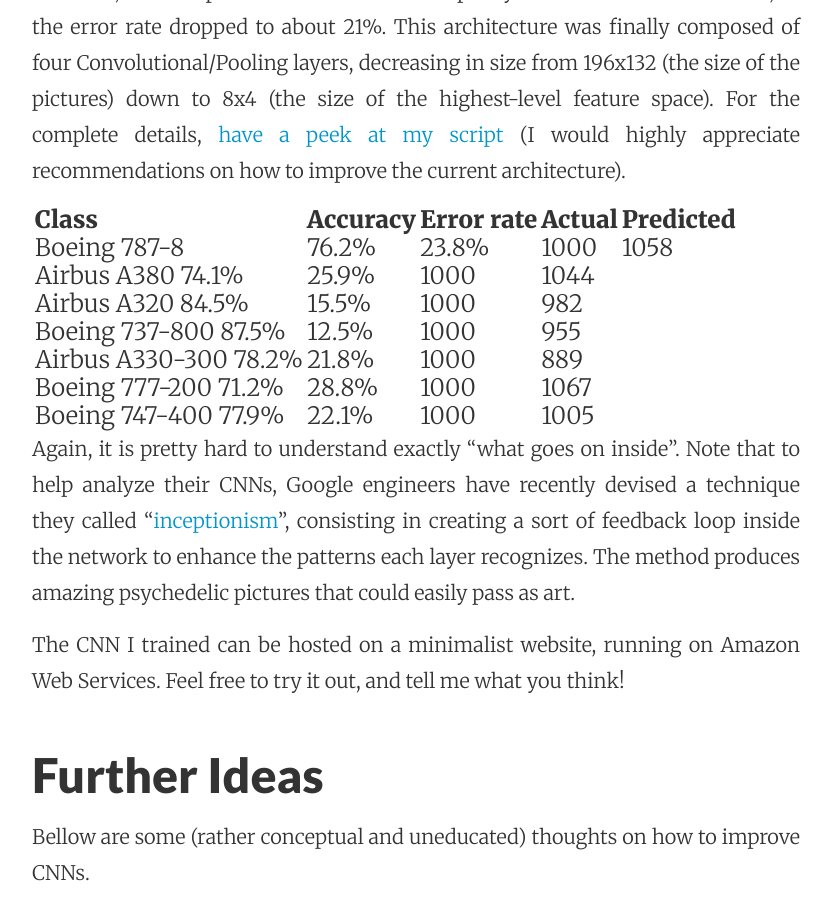
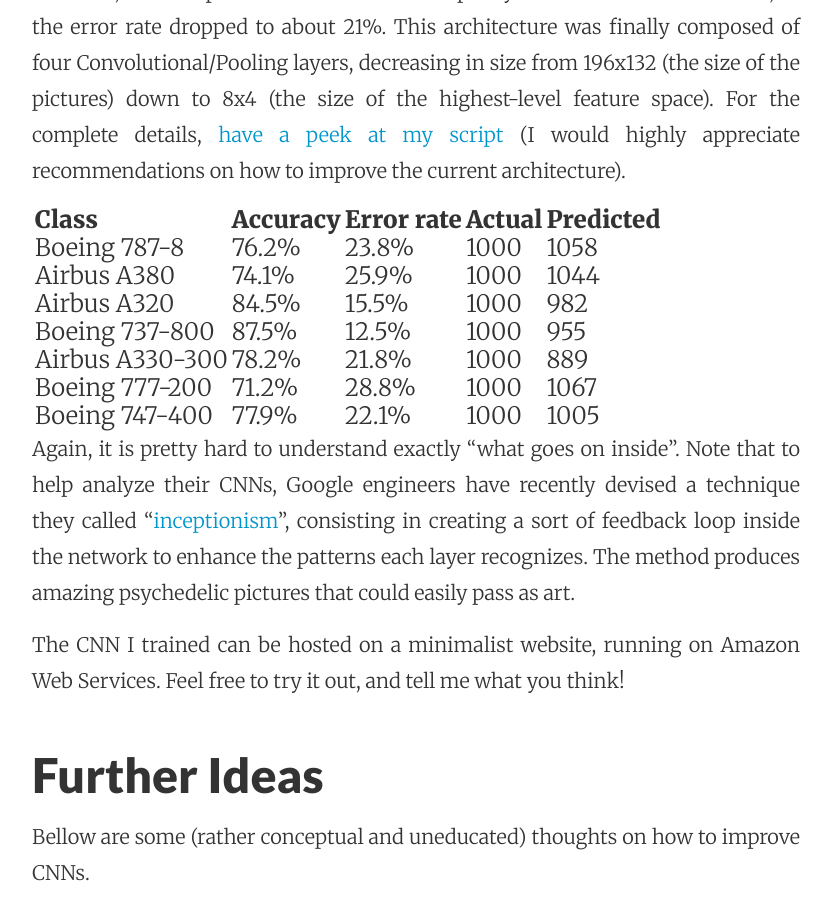
Before and after one commit to ericleib/ericleib.github.io, a Jekyll site: the page built from _posts/2015-08-19-machine-learning-airliners.markdown, in a window 1280 px wide and 900 px high, scrolled down 9192 px. Shown: the whole window, without its empty margins (224-1056 px from the left). Built offline with Jekyll 4.4.1, drawn with Linux system fonts in a browser that asks for light colours.

```diff
--- a/_posts/2015-08-19-machine-learning-airliners.markdown
+++ b/_posts/2015-08-19-machine-learning-airliners.markdown
@@ -118,12 +118,12 @@ However, at some point I must have found a pretty effective CNN architecture, as
 | Class | Accuracy | Error rate | Actual | Predicted |
 |----------------------------------------------------------------------|
 | Boeing 787-8 |	76.2% |	23.8% |	1000 |	1058 |
-| Airbus A380	74.1% |	25.9% |	1000 |	1044 |
-| Airbus A320	84.5% | 	15.5% |	1000 |	982 |
-| Boeing 737-800	87.5% |	12.5% |	1000 |	955 |
-| Airbus A330-300	78.2% |	21.8% |	1000 |	889 |
-| Boeing 777-200	71.2% |	28.8% |	1000 |	1067 |
-| Boeing 747-400	77.9% |	22.1% |	1000 |	1005 |
+| Airbus A380 |	74.1% |	25.9% |	1000 |	1044 |
+| Airbus A320 |	84.5% | 	15.5% |	1000 |	982 |
+| Boeing 737-800 |	87.5% |	12.5% |	1000 |	955 |
+| Airbus A330-300 |	78.2% |	21.8% |	1000 |	889 |
+| Boeing 777-200 |	71.2% |	28.8% |	1000 |	1067 |
+| Boeing 747-400 |	77.9% |	22.1% |	1000 |	1005 |
 
 
 Again, it is pretty hard to understand exactly "what goes on inside". Note that to help analyze their CNNs, Google engineers have recently devised a technique they called "[inceptionism](http://googleresearch.blogspot.fr/2015/06/inceptionism-going-deeper-into-neural.html)", consisting in creating a sort of feedback loop inside the network to enhance the patterns each layer recognizes. The method produces amazing psychedelic pictures that could easily pass as art.
```
